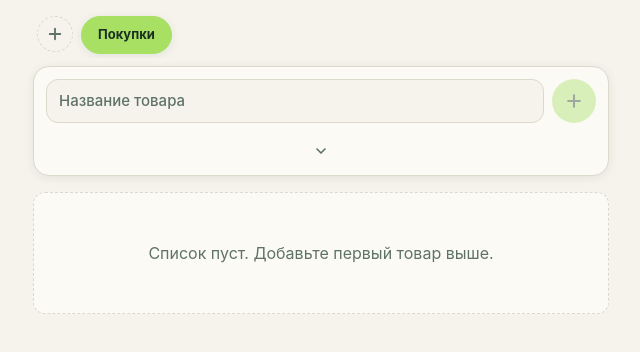
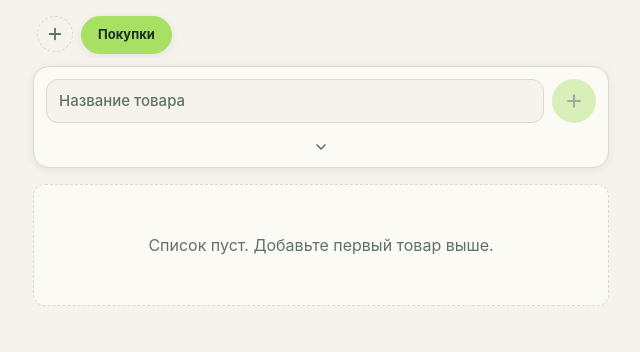
Before and after one commit to AntonF45/tg-shopping-list, a React (Vite) app: page / in a window 1280 px wide. Shown: the top 352 px of the page, without its empty margins (319-959 px from the left). Built offline with nearby package versions, Linux system fonts and the light colour scheme.

Commit message:
ui: убраны отступы у кнопки аккордеона количества

```diff
--- a/src/styles/product-input.css
+++ b/src/styles/product-input.css
@@ -131,16 +131,18 @@
 .qty-accordion-header {
   display: flex;
   align-items: center;
-  justify-content: center;   /* стрелка по центру */
+  justify-content: center;
   width: 100%;
-  padding: var(--space-1) 0; /* компактная высота ~24px */
-  border-top: var(--border-width) dashed var(--border);
+  height: 24px;              /* Минимальная высота для тапа */
+  padding: 0;
+  margin: -4px 0;            /* Компенсирует gap родителя (8px / 2) */
   background: transparent;
   border: none;
   cursor: pointer;
+  outline: none;
   -webkit-tap-highlight-color: transparent;
+  border-radius: var(--radius-sm);
   transition: background-color 0.2s ease;
-  border-radius: 0 0 var(--radius-sm) var(--radius-sm);
 }
 
 .qty-accordion-header:active {
```
